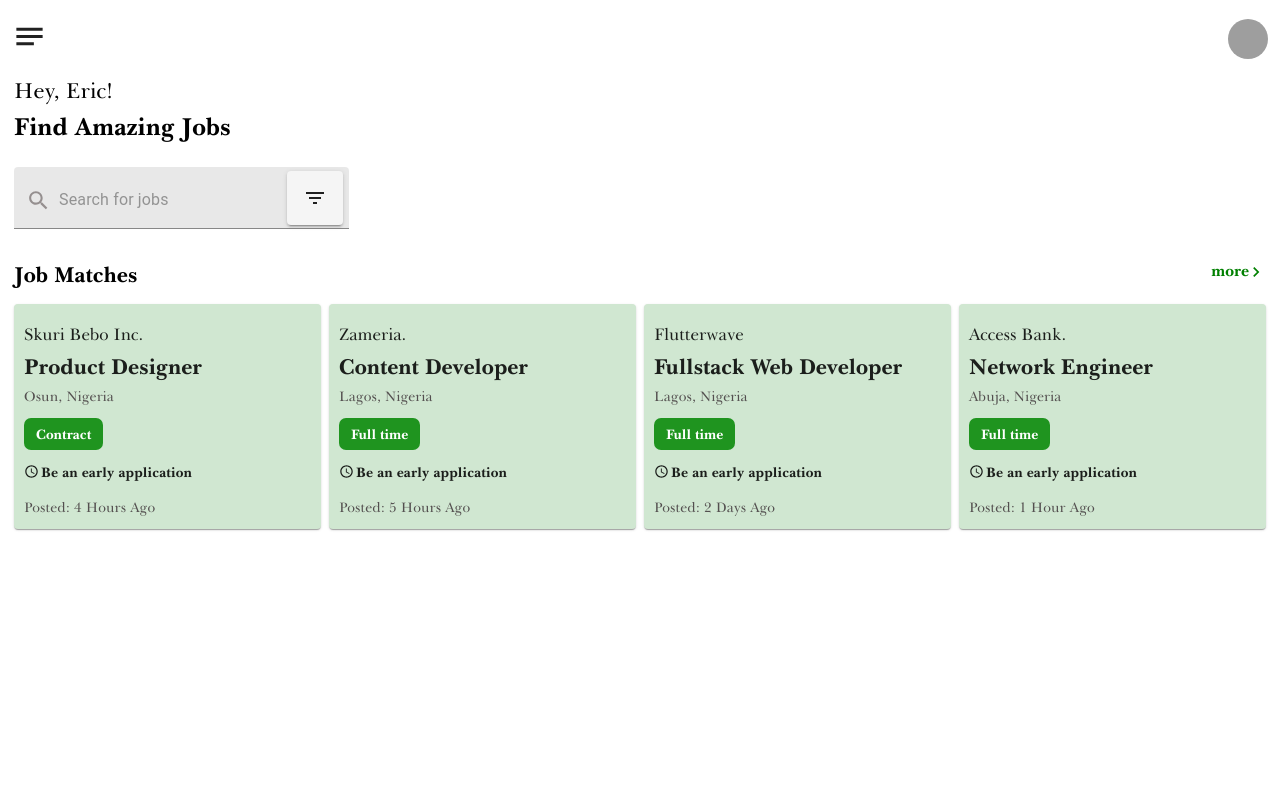
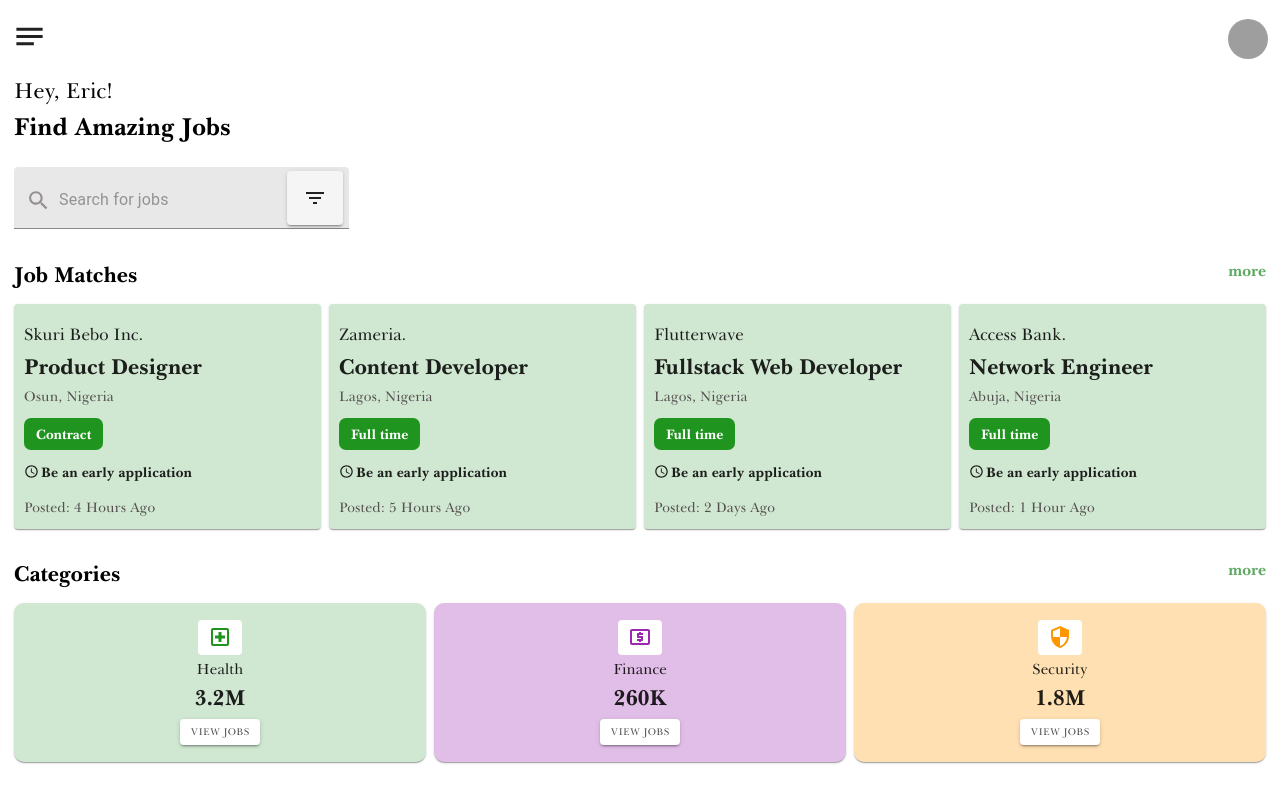
Before and after one commit to DanLowo/Chat-Application, a React (Create React App) app: page / in a window 1280 px wide. Built offline with nearby package versions, Linux system fonts and the light colour scheme; grey boxes are pictures that could not be loaded.

Commit message:
done categories

```diff
--- a/src/Projects/Hiring_Design/index.js
+++ b/src/Projects/Hiring_Design/index.js
@@ -6,6 +6,7 @@ import "../../css/Hiring_Design/App.css"
 import Navbar from "../../components/Hiring_Design/navbar";
 import Search from "../../components/Hiring_Design/search";
 import JobsWithHeader from "../../components/Hiring_Design/jobsWithHeader"
+import Category from "../../components/Hiring_Design/category"
 
 // import MUI components
 import Typography from "@material-ui/core/Typography";
@@ -27,6 +28,7 @@ function index() {
             <Search/>
         </div>
         <JobsWithHeader/>
+        <Category/>
       </div>
     </div>
   );
--- /dev/null
+++ b/src/components/Hiring_Design/category.js
@@ -0,0 +1,70 @@
+import React from 'react'
+
+//import MUI component
+import Typography from "@material-ui/core/Typography"
+import Grid from "@material-ui/core/Grid"
+import Paper from "@material-ui/core/Paper"
+import Button from "@material-ui/core/Button"
+
+// import MUI icons
+import LocalHospitalOutlinedIcon from '@material-ui/icons/LocalHospitalOutlined';
+import LocalAtmOutlinedIcon from '@material-ui/icons/LocalAtmOutlined';
+import SecurityOutlinedIcon from '@material-ui/icons/SecurityOutlined';
+
+function category() {
+
+    const categories = [
+        {
+            icon: LocalHospitalOutlinedIcon,
+            title: "Health",
+            numberOfJobs: "3.2M",
+            color: "#d0e7d1",
+            iconColor: "#1f941f"
+        },
+        {
+            icon: LocalAtmOutlinedIcon,
+            title: "Finance",
+            numberOfJobs: "260K",
+            color: "#e1bee7",
+            iconColor: "#9c27b0"
+        },
+        {
+            icon: SecurityOutlinedIcon,
+            title: "Security",
+            numberOfJobs: "1.8M",
+            color: "#ffe0b2",
+            iconColor: "#ff9800"
+        }
+    ]
+
+    return (
+        <div class="topSpacing">
+            <div className="jobHeader">
+                <span className="jobHeaderTitle">
+                    <Typography id="jobHeaderTitle" component="h4" variant="h5">Categories</Typography>
+                </span>
+                <span>
+                    <Typography id="jobHeaderMore" component="h6" variant="h5">
+                        more
+                    </Typography>
+                </span>
+            </div>
+            <div className="categoryGrid">
+                <Grid container spacing={1}>
+                    {categories.map(category => (
+                        <Grid item xs={4} md={4} lg={4}>
+                            <Paper align="center" id="categoryPaper" style={{backgroundColor: category.color}} >
+                                <Paper id="categoryIcon" elevation={0}> <category.icon htmlColor={category.iconColor}/> </Paper>
+                                <Typography id="categoryTitle" variant="h4" component="h4">{category.title}</Typography>
+                                <Typography id="categoryNumberOfJobs" variant="h2" component="h2">{category.numberOfJobs}</Typography>
+                                <Button id="categoryButton" variant="contained" size="small">View Jobs</Button>
+                            </Paper>
+                        </Grid>
+                    ))}
+                </Grid>
+            </div>
+        </div>
+    )
+}
+
+export default category
--- a/src/components/Hiring_Design/jobsWithHeader.js
+++ b/src/components/Hiring_Design/jobsWithHeader.js
@@ -7,7 +7,6 @@ import Jobs from "./jobs"
 import Typography from "@material-ui/core/Typography"
 
 // import MUI icons
-import KeyboardArrowRightIcon from '@material-ui/icons/KeyboardArrowRight';
 
 // import MUI color
 // import Green from "@material-ui/core/colors/green"
@@ -22,7 +21,6 @@ function jobsWithHeader() {
                 <span>
                     <Typography id="jobHeaderMore" component="h6" variant="h5">
                         more
-                        <KeyboardArrowRightIcon id="moreIcon"/>
                     </Typography>
                 </span>
             </div>
--- a/src/css/Hiring_Design/App.css
+++ b/src/css/Hiring_Design/App.css
@@ -96,7 +96,7 @@ body{
 #jobHeaderMore{
     font-family: 'Bold';
     font-size: 16px;
-    color: #008000;
+    color: #61aa65;
 }
 
 #moreIcon{
@@ -135,7 +135,7 @@ body{
     font-size: 14px;
     /* padding: 2px; */
     border-radius: 7px;
-    background-color: rgb(31, 148, 31);
+    background-color: #1f941f;
     color: white;
     font-family: "Bold";
     margin-bottom: 12px;
@@ -158,3 +158,40 @@ body{
     color: rgb(83, 79, 79);
     font-family: 'Normal'
 }
+
+#categoryPaper{
+    padding: 17px;
+    padding-right: 5px;
+    padding-left: 5px;
+    border-radius: 10px;
+}
+
+#categoryIcon{
+    width: 40px;
+    padding: 2px;
+    padding-top: 5px;
+    margin-bottom: 5px;
+}
+
+#categoryTitle{
+    font-size: 15px;
+    font-family: 'Normal';
+    margin-bottom: 6px;
+}
+
+#categoryNumberOfJobs{
+    font-family: 'Bold';
+    font-size: 22px;
+    margin-bottom: 8px;
+}
+
+#categoryButton{
+    background-color: white;
+    color: rgb(83, 79, 79);
+    font-family: 'Normal';
+    font-size: 10px;
+}
+
+.topSpacing{
+    margin-top: 30px;
+}
```
